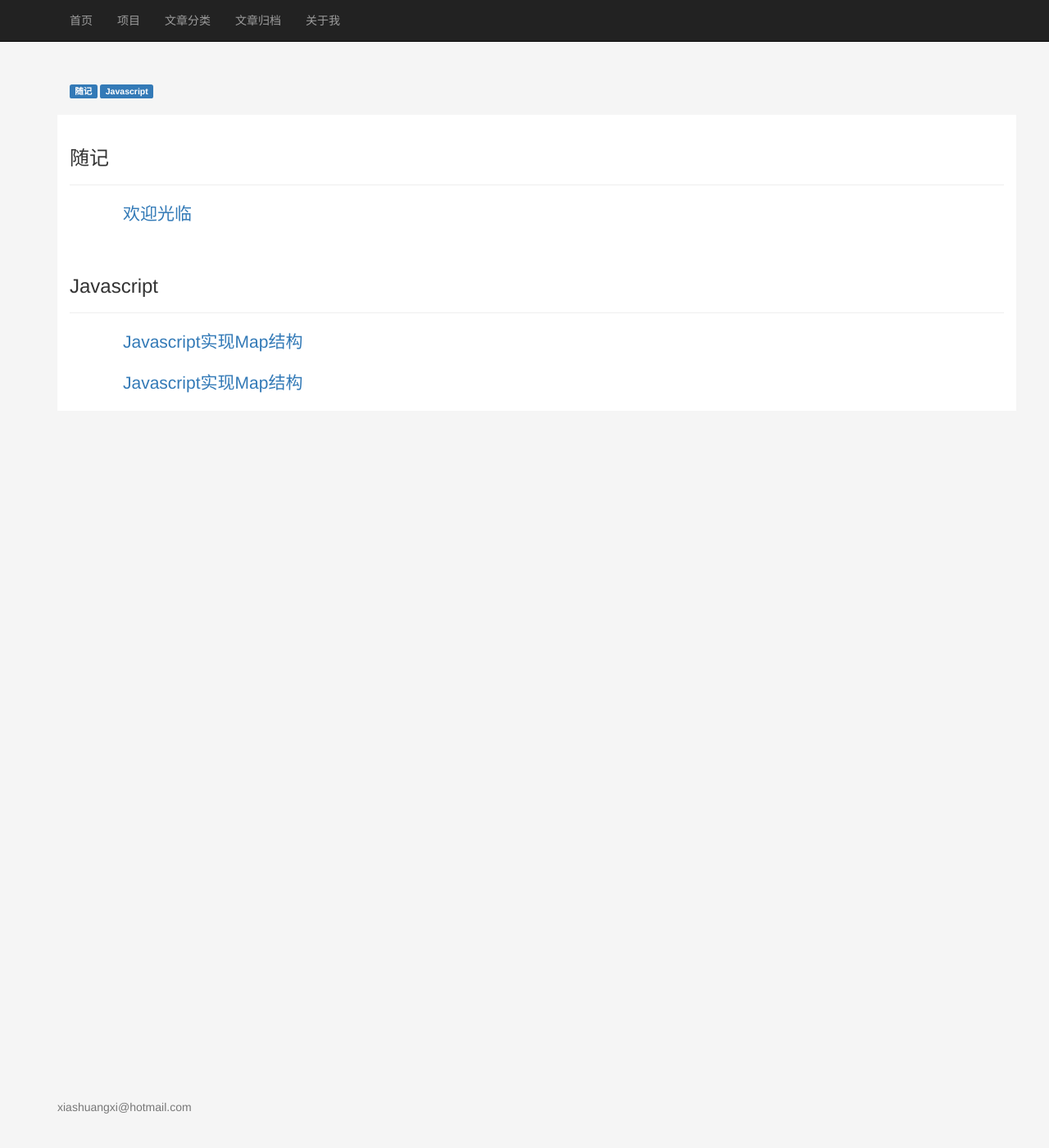
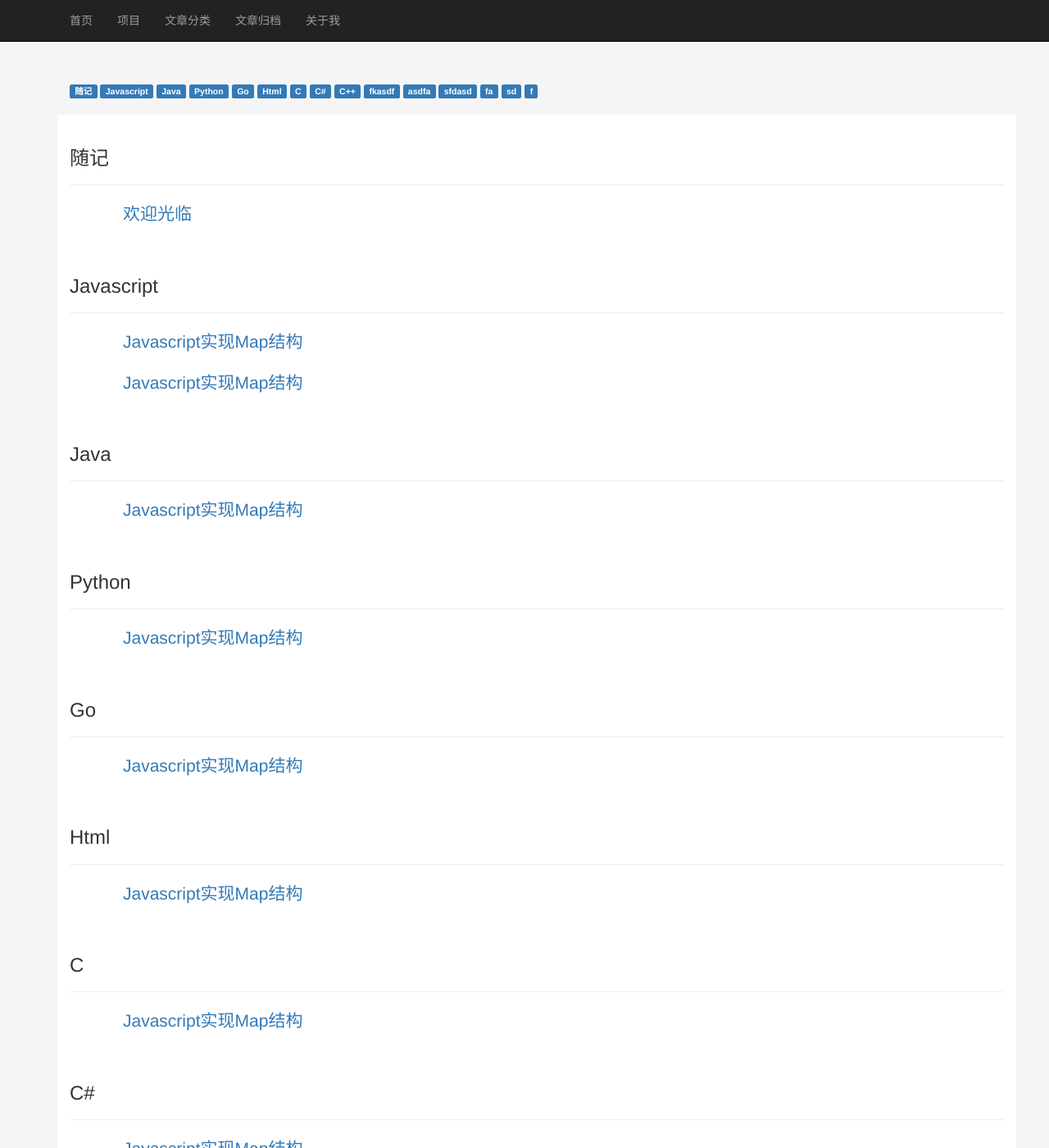
Before and after one commit to jinchangle/xiashuangxi.github.io, a Jekyll site: the page built from types.html, in a window 1280 px wide and 1400 px high. Shown: the whole window at 82% size. Built offline with Jekyll 4.4.1, drawn with Linux system fonts in a browser that asks for light colours; nearby versions of some CDN libraries; some of the changed text lies outside the part shown.

Commit message:
Please enter the commit message for your changes. Lines starting  with '' will be ignored, and an empty message aborts the commit.  On branch master  Your branch is up-to-date with 'origin/master'.
 Changes to be committed:
	modified:   _posts/article/2015-05-15-javascript-map-33.md

```diff
--- a/_posts/article/2015-05-15-javascript-map-33.md
+++ b/_posts/article/2015-05-15-javascript-map-33.md
@@ -3,7 +3,7 @@ layout: post
 title: "Javascript实现Map结构"
 data: 2015-05-15
 tag: [Javascript,算法,技术]
-category: [Javascript]
+category: [Javascript,Java,Python,Go,Html,C,C#,C++,fkasdf,asdfa,sfdasd,fa,sd,f]
 summary: "Javascript实现Map结构"
 ---
 ####Javascript实现Map结构。
```
